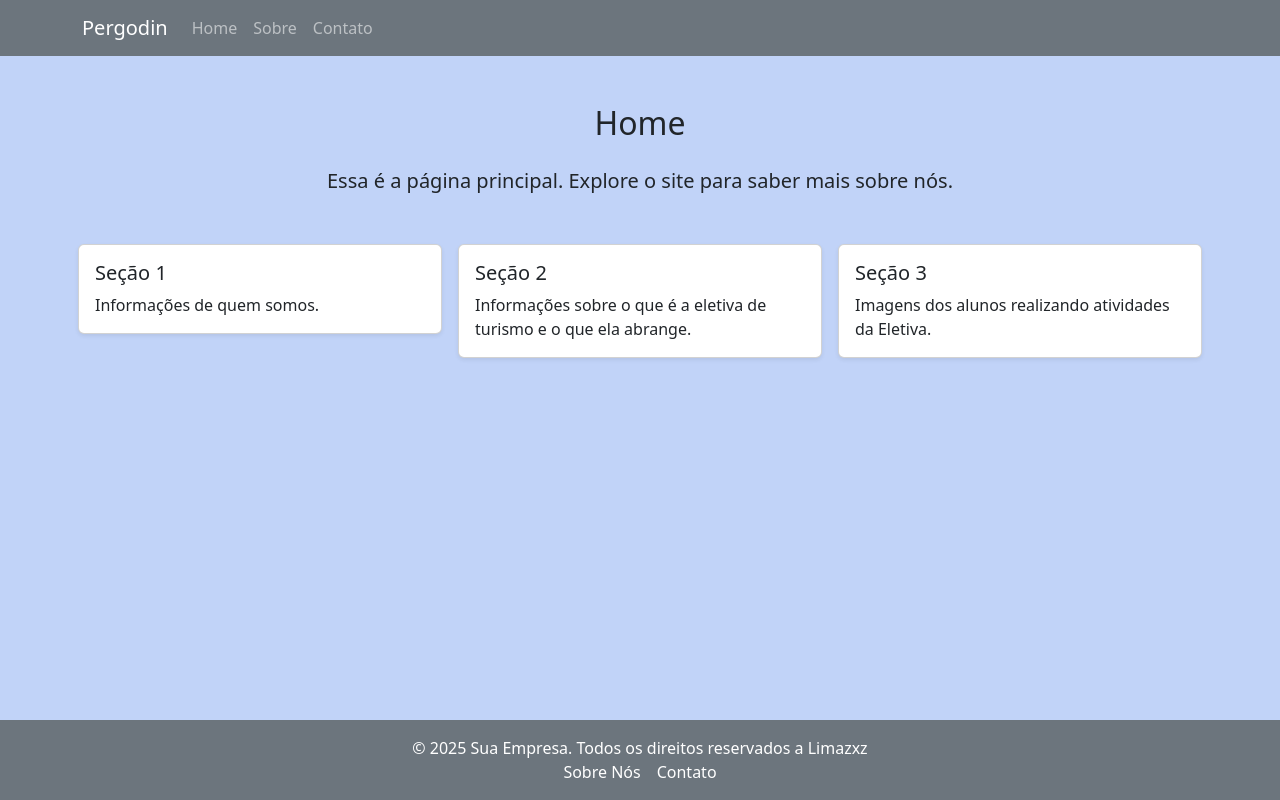
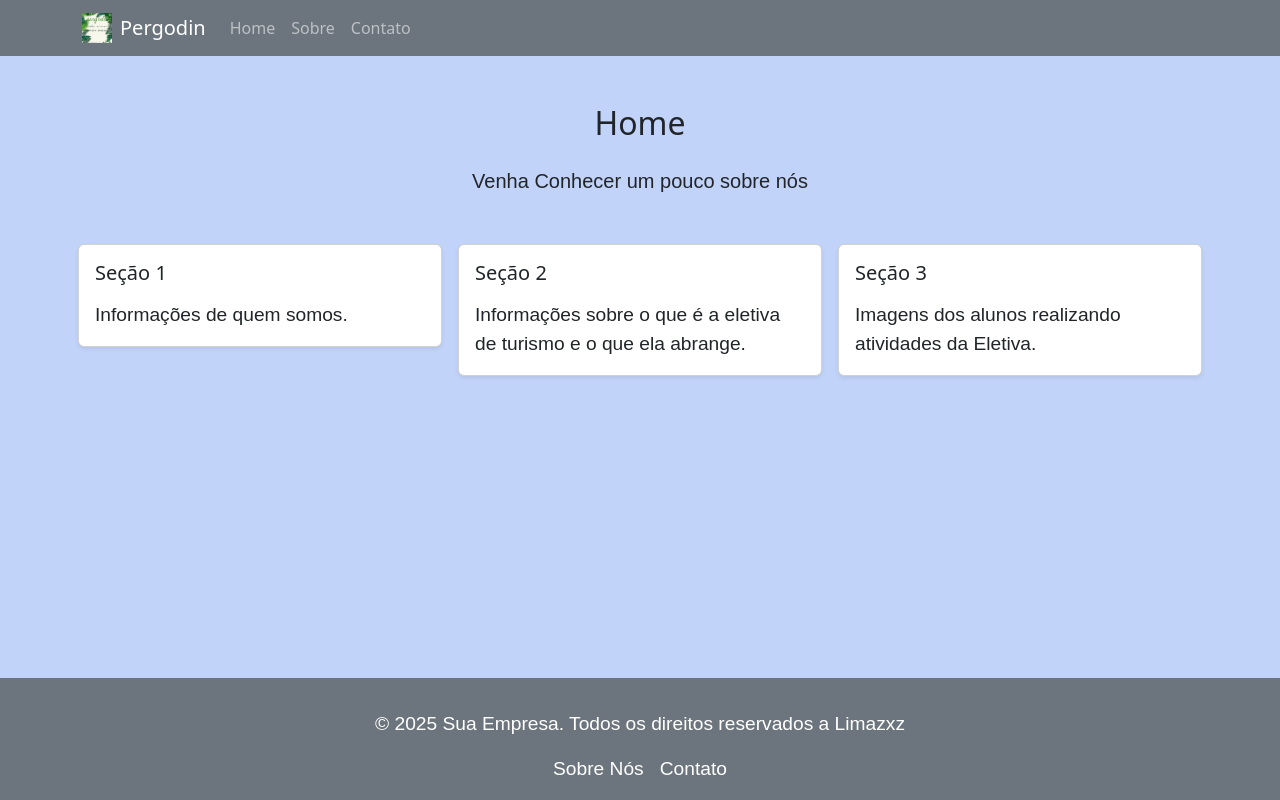
Before and after one commit to Limazxz/EletivaSite2.0, a React (Vite) app: page / in a window 1280 px wide. Built offline with nearby package versions, Linux system fonts and the light colour scheme.

Commit message:
feat: update Home page introduction and enhance Header with logo

```diff
--- a/src/App.css
+++ b/src/App.css
@@ -25,3 +25,16 @@ footer {
 .content {
   flex: 1;
 }
+
+.rectangular-image {
+  width: 300px; /* Adjust width as needed */
+  height: 200px; /* Adjust height as needed */
+  object-fit: cover;
+  border-radius: 5px; /* Optional: Add rounded corners */
+}
+p{
+  font-size: 1.2rem;
+  line-height: 1.5;
+  margin: 1rem 0;
+  font-family: 'Arial', sans-serif;
+}
--- a/src/components/header/Header.jsx
+++ b/src/components/header/Header.jsx
@@ -1,5 +1,6 @@
 import { Link } from "react-router";
 import { useState } from "react";
+import pergodinLogo from "../../assets/pergodin.jpg"; // Corrected the logo image path
 
 const Header = () => {
   const [isMenuOpen, setIsMenuOpen] = useState(false);
@@ -15,7 +16,13 @@ const Header = () => {
   return (
     <nav className="navbar navbar-expand-lg navbar-dark bg-secondary">
       <div className="container">
-        <Link className="navbar-brand" to="/">
+        <Link className="navbar-brand d-flex align-items-center" to="/">
+          <img
+            src={pergodinLogo}
+            alt="Pergodin"
+            className="img-fluid me-2"
+            style={{ width: "30px", height: "30px" }}
+          />
           Pergodin
         </Link>
         <button
--- a/src/pages/Home.jsx
+++ b/src/pages/Home.jsx
@@ -18,9 +18,7 @@ const Home = () => {
       <div className="row justify-content-center">
         <div className="col-md-8 text-center">
           <h2 className="mb-4">Home</h2>
-          <p className="lead">
-            Essa é a página principal. Explore o site para saber mais sobre nós.
-          </p>
+          <p className="lead">Venha Conhecer um pouco sobre nós</p>
         </div>
       </div>
       <div className="row mt-4">
```
